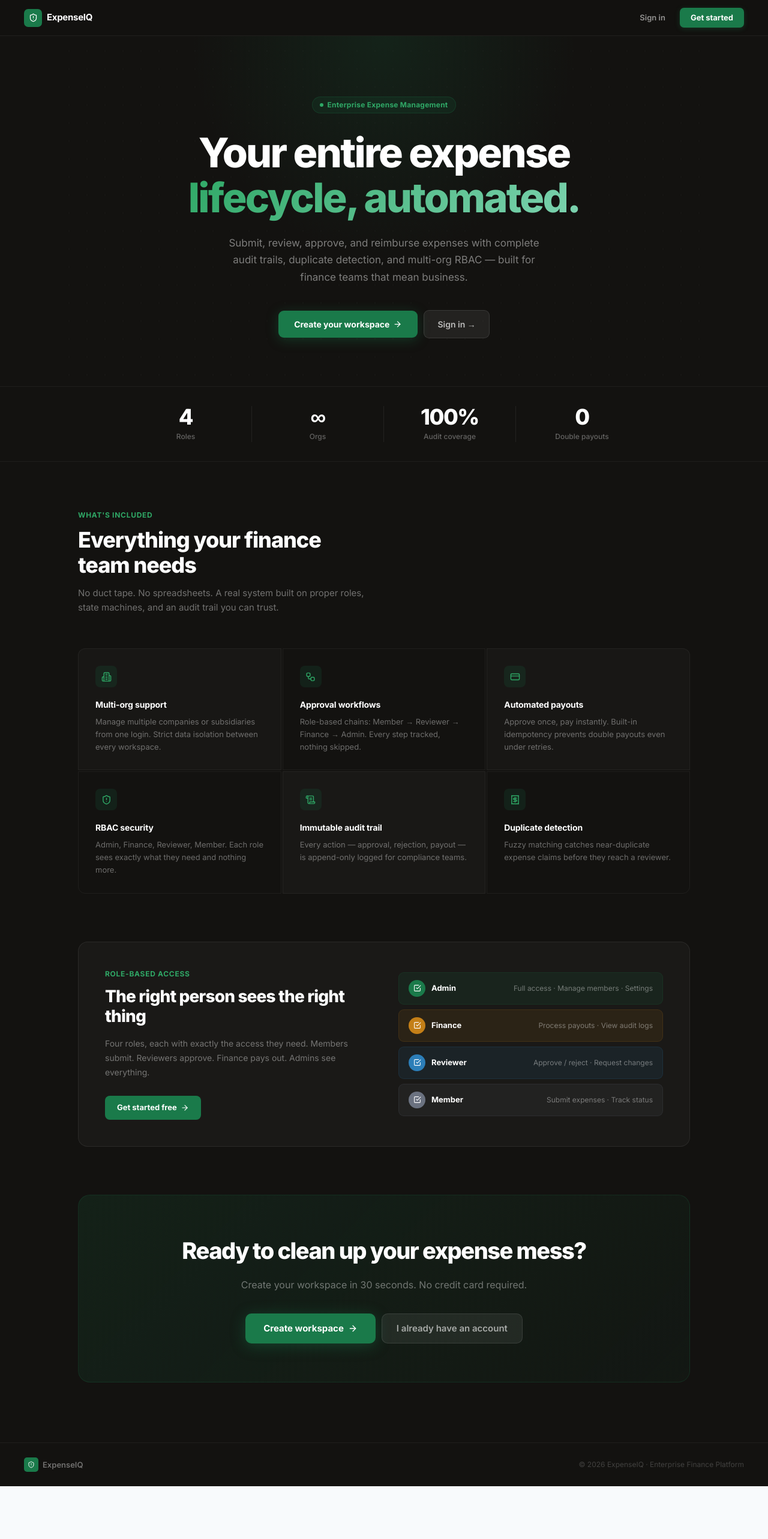
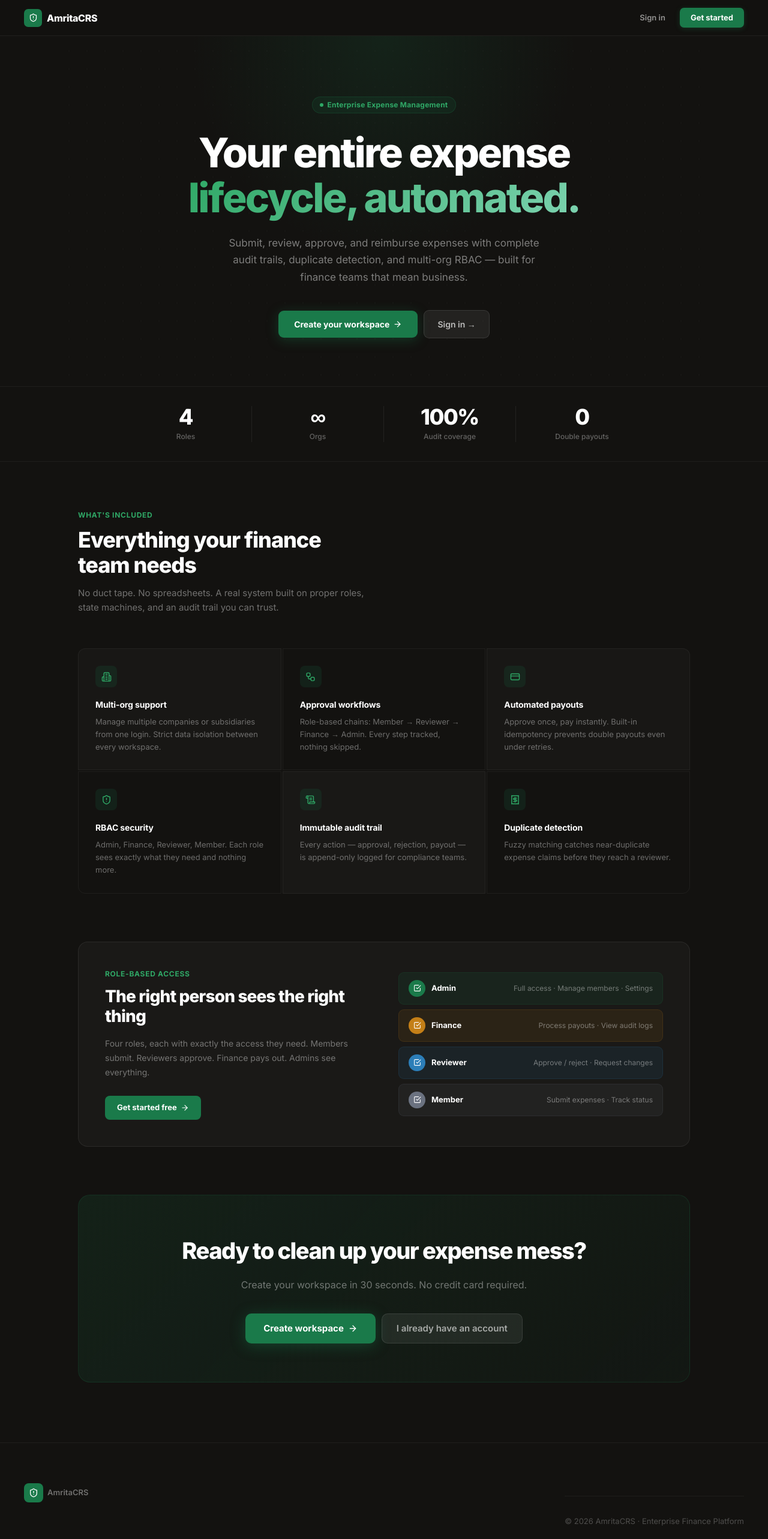
Before and after one commit to nonstradamoz/css-test, a Next.js app in the folder frontend/: page / in a window 1280 px wide. Shown: the top 2566 px of the page at 60% size. Before the commit the page ends 2478 px from the top, so only its background shows below. Built offline with nearby package versions, Linux system fonts and the light colour scheme; no server answers.

Commit message:
chore: rename ExpenseIQ to AmritaCRS across the application

```diff
--- a/frontend/src/app/(auth)/login/page.tsx
+++ b/frontend/src/app/(auth)/login/page.tsx
@@ -89,7 +89,7 @@
             fontSize: 26, fontWeight: 750, color: '#fff',
             letterSpacing: '-0.03em', lineHeight: 1.15, margin: 0
           }}>
-            Sign in to<br />ExpenseIQ
+            Sign in to<br />AmritaCRS
           </h1>
           <p style={{ fontSize: 13, color: 'rgba(255,255,255,0.35)', marginTop: 8 }}>
             Your organisation's finance platform
--- a/frontend/src/app/page.tsx
+++ b/frontend/src/app/page.tsx
@@ -67,8 +67,8 @@
           }}>
             <ShieldAlert size={15} color="#fff" />
           </div>
-          <span style={{ color: '#fff', fontSize: 15, fontWeight: 700, letterSpacing: '-0.02em' }}>
-            ExpenseIQ
+          <span style={{ fontSize: 16, fontWeight: 750, letterSpacing: '-0.02em', color: '#fff' }}>
+            AmritaCRS
           </span>
         </div>
 
@@ -338,17 +338,14 @@
         display: 'flex', alignItems: 'center', justifyContent: 'space-between'
       }}>
         <div style={{ display: 'flex', alignItems: 'center', gap: 7 }}>
-          <div style={{
-            width: 24, height: 24, borderRadius: 5, background: '#1a7a4a',
-            display: 'flex', alignItems: 'center', justifyContent: 'center'
-          }}>
-            <ShieldAlert size={12} color="#fff" />
+          <div style={{ width: 32, height: 32, borderRadius: 8, background: '#1a7a4a', display: 'flex', alignItems: 'center', justifyContent: 'center' }}>
+            <ShieldAlert size={16} color="#fff" />
           </div>
-          <span style={{ color: 'rgba(255,255,255,0.4)', fontSize: 13, fontWeight: 550 }}>ExpenseIQ</span>
+          <span style={{ color: 'rgba(255,255,255,0.4)', fontSize: 13, fontWeight: 550 }}>AmritaCRS</span>
         </div>
-        <p style={{ fontSize: 12, color: 'rgba(255,255,255,0.2)', margin: 0 }}>
-          © {new Date().getFullYear()} ExpenseIQ · Enterprise Finance Platform
-        </p>
+        <div style={{ textAlign: 'center', marginTop: 64, paddingTop: 32, borderTop: '1px solid rgba(255,255,255,0.05)', fontSize: 13, color: 'rgba(255,255,255,0.25)' }}>
+          © {new Date().getFullYear()} AmritaCRS · Enterprise Finance Platform
+        </div>
       </footer>
     </div>
   );
--- a/frontend/src/components/layout/Sidebar.tsx
+++ b/frontend/src/components/layout/Sidebar.tsx
@@ -56,22 +56,11 @@
     <nav className="nav-rail">
       {/* Brand */}
       <div style={{ padding: '20px 14px 16px' }}>
-        <div style={{ display: 'flex', alignItems: 'center', gap: 9 }}>
-          <div style={{
-            width: 30, height: 30, borderRadius: 8, flexShrink: 0,
-            background: 'var(--accent)',
-            display: 'flex', alignItems: 'center', justifyContent: 'center'
-          }}>
-            <ShieldAlert size={15} color="#fff" />
-          </div>
-          <div>
-            <div style={{ color: '#fff', fontSize: 14, fontWeight: 650, letterSpacing: '-0.02em', lineHeight: 1 }}>
-              ExpenseIQ
-            </div>
-            <div style={{ color: 'rgba(255,255,255,0.28)', fontSize: 10, marginTop: 2 }}>
-              Finance Platform
-            </div>
-          </div>
+        <div style={{ display: 'flex', alignItems: 'center', gap: 10 }}>
+          <ShieldAlert size={20} color="var(--accent)" />
+          <span style={{ fontSize: 16, fontWeight: 750, color: '#fff', letterSpacing: '-0.02em' }}>
+            AmritaCRS
+          </span>
         </div>
       </div>
 
```
